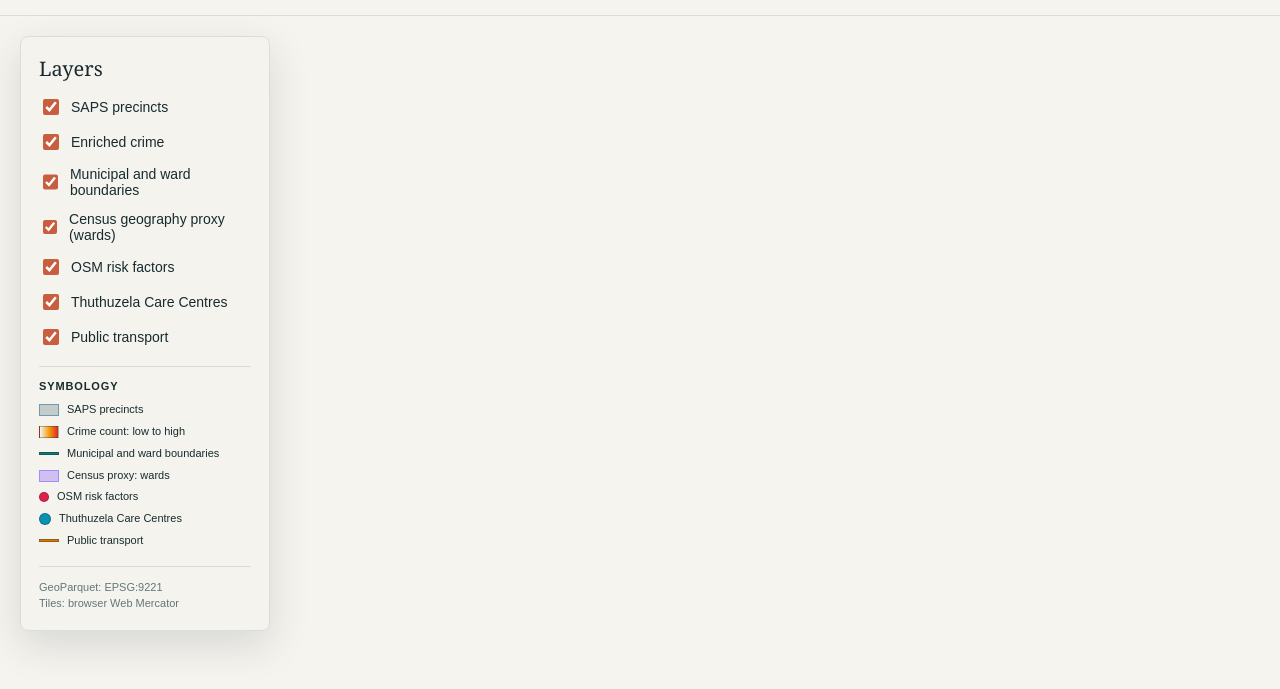
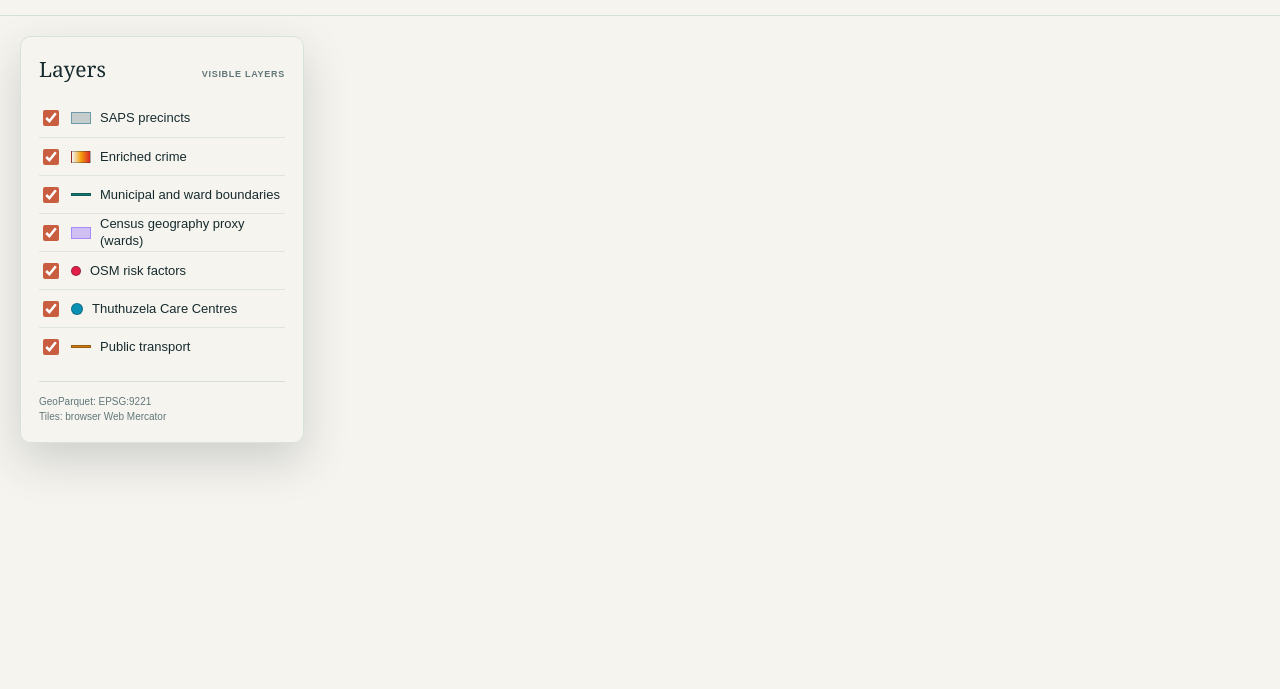
Before and after one commit to ChelseaH93/sa-gbv-data, a plain HTML site: page web/index.html in a window 1280 px wide. Shown: the part 91-780 px from the top of the page. Drawn offline with nearby package versions, Linux system fonts and the light colour scheme; a script that the page names is missing.

Commit message:
adding styling

```diff
--- a/web/index.html
+++ b/web/index.html
@@ -21,23 +21,13 @@
         <div id="map" aria-label="Interactive South African data map"></div>
         <aside class="panel" aria-label="Map layers">
           <h2>Layers</h2>
-          <label><input type="checkbox" data-layer="precincts" checked> SAPS precincts</label>
-          <label><input type="checkbox" data-layer="crime" checked> Enriched crime</label>
-          <label><input type="checkbox" data-layer="municipal" checked> Municipal and ward boundaries</label>
-          <label><input type="checkbox" data-layer="census" checked> Census geography proxy (wards)</label>
-          <label><input type="checkbox" data-layer="osm" checked> OSM risk factors</label>
-          <label><input type="checkbox" data-layer="tcc" checked> Thuthuzela Care Centres</label>
-          <label><input type="checkbox" data-layer="mobility" checked> Public transport</label>
-          <div class="legend" aria-label="Map symbology">
-            <h3>Symbology</h3>
-            <div class="legend-item"><span class="swatch swatch-precincts"></span><span>SAPS precincts</span></div>
-            <div class="legend-item"><span class="swatch swatch-crime"></span><span>Crime count: low to high</span></div>
-            <div class="legend-item"><span class="swatch swatch-municipal"></span><span>Municipal and ward boundaries</span></div>
-            <div class="legend-item"><span class="swatch swatch-census"></span><span>Census proxy: wards</span></div>
-            <div class="legend-item"><span class="swatch swatch-osm"></span><span>OSM risk factors</span></div>
-            <div class="legend-item"><span class="swatch swatch-tcc"></span><span>Thuthuzela Care Centres</span></div>
-            <div class="legend-item"><span class="swatch swatch-mobility"></span><span>Public transport</span></div>
-          </div>
+          <label class="layer-toggle"><input type="checkbox" data-layer="precincts" checked><span class="swatch swatch-precincts"></span><span>SAPS precincts</span></label>
+          <label class="layer-toggle"><input type="checkbox" data-layer="crime" checked><span class="swatch swatch-crime"></span><span>Enriched crime</span></label>
+          <label class="layer-toggle"><input type="checkbox" data-layer="municipal" checked><span class="swatch swatch-municipal"></span><span>Municipal and ward boundaries</span></label>
+          <label class="layer-toggle"><input type="checkbox" data-layer="census" checked><span class="swatch swatch-census"></span><span>Census geography proxy (wards)</span></label>
+          <label class="layer-toggle"><input type="checkbox" data-layer="osm" checked><span class="swatch swatch-osm"></span><span>OSM risk factors</span></label>
+          <label class="layer-toggle"><input type="checkbox" data-layer="tcc" checked><span class="swatch swatch-tcc"></span><span>Thuthuzela Care Centres</span></label>
+          <label class="layer-toggle"><input type="checkbox" data-layer="mobility" checked><span class="swatch swatch-mobility"></span><span>Public transport</span></label>
           <p class="note">GeoParquet: EPSG:9221<br>Tiles: browser Web Mercator</p>
         </aside>
       </div>
--- a/web/styles.css
+++ b/web/styles.css
@@ -18,13 +18,14 @@ h1 { font-size: clamp(24px, 3vw, 42px); font-weight: 500; margin-bottom: 0; }
 .status.error { background: #f9e2dc; color: #8d2e20; }
 .map-wrap { flex: 1; min-height: 0; position: relative; }
 #map { height: 100%; width: 100%; }
-.panel { background: rgba(246, 244, 239, 0.95); border: 1px solid var(--line); border-radius: 8px; box-shadow: 0 14px 40px rgba(23, 43, 47, 0.14); left: 20px; padding: 18px; position: absolute; top: 20px; width: 250px; }
-.panel h2 { font-size: 20px; font-weight: 500; margin-bottom: 14px; }
-.panel label { align-items: center; display: flex; font: 14px Arial, sans-serif; gap: 9px; margin: 13px 0; }
-.panel input { accent-color: var(--accent); height: 16px; width: 16px; }
-.legend { border-top: 1px solid var(--line); margin-top: 18px; padding-top: 13px; }
-.legend h3 { font: 700 11px/1.2 Arial, sans-serif; letter-spacing: 0.08em; margin: 0 0 10px; text-transform: uppercase; }
-.legend-item { align-items: center; display: flex; font: 11px/1.25 Arial, sans-serif; gap: 8px; margin: 8px 0; }
+.panel { background: rgba(246, 244, 239, 0.96); border: 1px solid rgba(214, 223, 220, 0.9); border-radius: 10px; box-shadow: 0 18px 45px rgba(23, 43, 47, 0.18); left: 20px; padding: 18px; position: absolute; top: 20px; width: 284px; }
+.panel h2 { align-items: baseline; display: flex; font-size: 21px; font-weight: 500; justify-content: space-between; margin-bottom: 16px; }
+.panel h2::after { color: var(--muted); content: "VISIBLE LAYERS"; font: 700 9px Arial, sans-serif; letter-spacing: 0.08em; }
+.panel label { align-items: center; display: flex; font: 13px/1.25 Arial, sans-serif; gap: 9px; margin: 0; min-height: 38px; }
+.panel label + label { border-top: 1px solid rgba(214, 223, 220, 0.72); }
+.layer-toggle { cursor: pointer; }
+.layer-toggle:hover { color: var(--accent); }
+.panel input { accent-color: var(--accent); flex: 0 0 auto; height: 16px; width: 16px; }
 .swatch { border: 1px solid rgba(23, 43, 47, 0.35); display: inline-block; flex: 0 0 auto; height: 12px; width: 20px; }
 .swatch-precincts { background: rgba(79, 109, 122, 0.3); border-color: #6e9aaa; }
 .swatch-crime { background: linear-gradient(90deg, #f1f5f9, #f59e0b, #dc2626); }
@@ -33,7 +34,7 @@ h1 { font-size: clamp(24px, 3vw, 42px); font-weight: 500; margin-bottom: 0; }
 .swatch-osm { background: #e11d48; border-radius: 50%; height: 10px; width: 10px; }
 .swatch-tcc { background: #0891b2; border-radius: 50%; height: 12px; width: 12px; }
 .swatch-mobility { background: #d97706; height: 3px; margin: 4px 0; }
-.note { border-top: 1px solid var(--line); color: var(--muted); font: 11px/1.5 Arial, sans-serif; margin: 18px 0 0; padding-top: 12px; }
+.note { border-top: 1px solid var(--line); color: var(--muted); font: 10px/1.5 Arial, sans-serif; margin: 16px 0 0; padding-top: 12px; }
 @media (max-width: 640px) {
   .topbar { align-items: flex-start; flex-direction: column; gap: 10px; padding: 15px 16px; }
   .panel { left: 12px; padding: 13px; top: 12px; width: 218px; }
```
